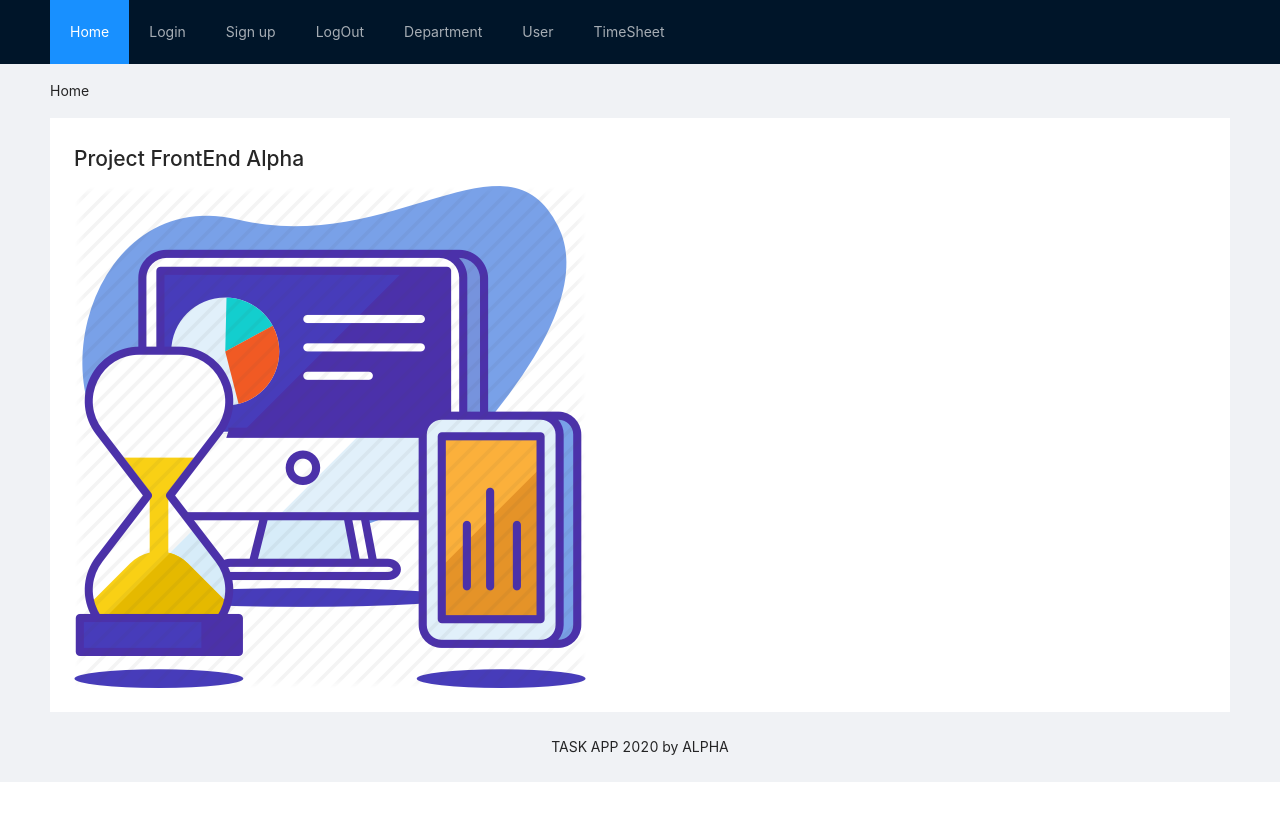
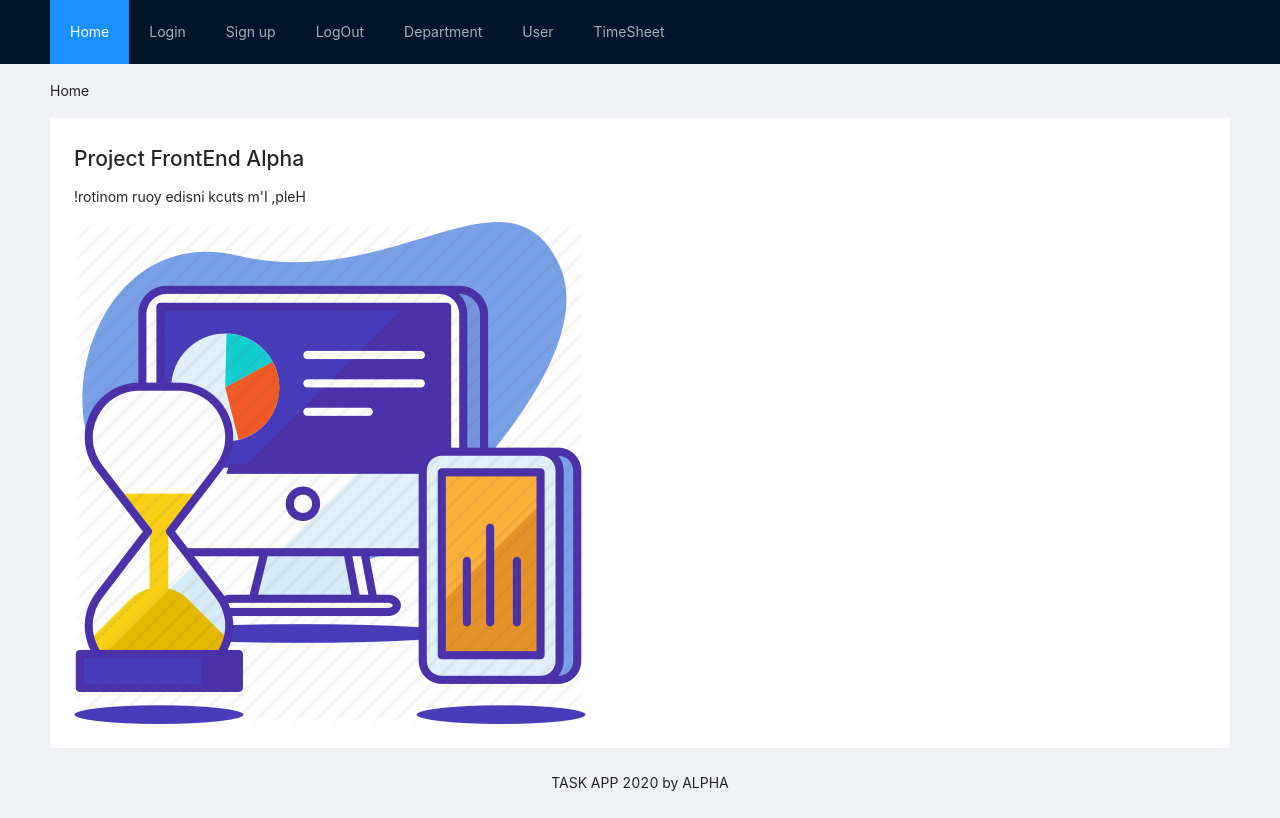
Before and after one commit to una-eif509-desarrolloweb-20G01/webdev-project-frontend-alpha, a React (Create React App) app: page / in a window 1280 px wide. Built offline with nearby package versions, Linux system fonts and the light colour scheme.

Commit message:
Update Home.js

```diff
--- a/src/components/Home.js
+++ b/src/components/Home.js
@@ -5,6 +5,7 @@ const Home = (props) => {
     return (
         <div>
             <h1>Project FrontEnd Alpha</h1>
+            <p>!rotinom ruoy edisni kcuts m'I ,pleH</p>
             <img src={logo} alt="logo"></img>
         </div>
         )
```
